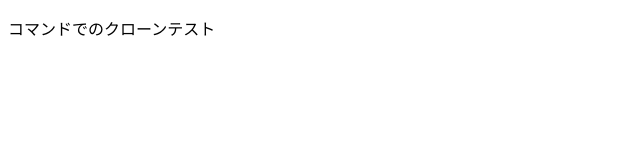
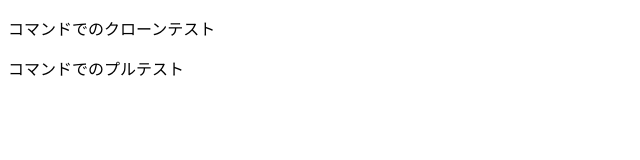
Before and after one commit to yumikomatsumoto/atlas-sns, a plain HTML site: page index.html in a window 1280 px wide. Shown: the whole page, without its empty margins (0-640 px from the left). Drawn offline with Linux system fonts and the light colour scheme.

Commit message:
Update index.html

```diff
--- a/index.html
+++ b/index.html
@@ -7,5 +7,6 @@
 </head>
 <body>
   <p>コマンドでのクローンテスト</p>
+  <p>コマンドでのプルテスト</p>
 </body>
 </html>
```
